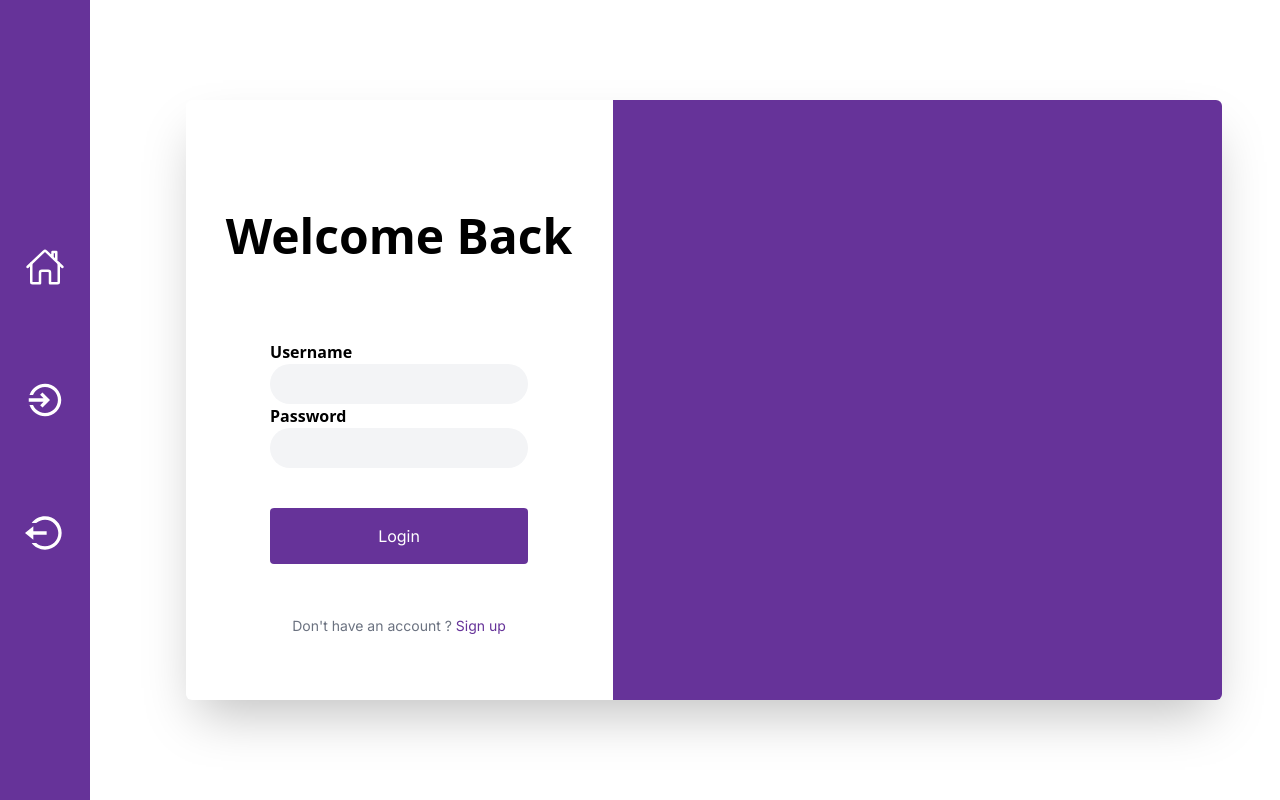
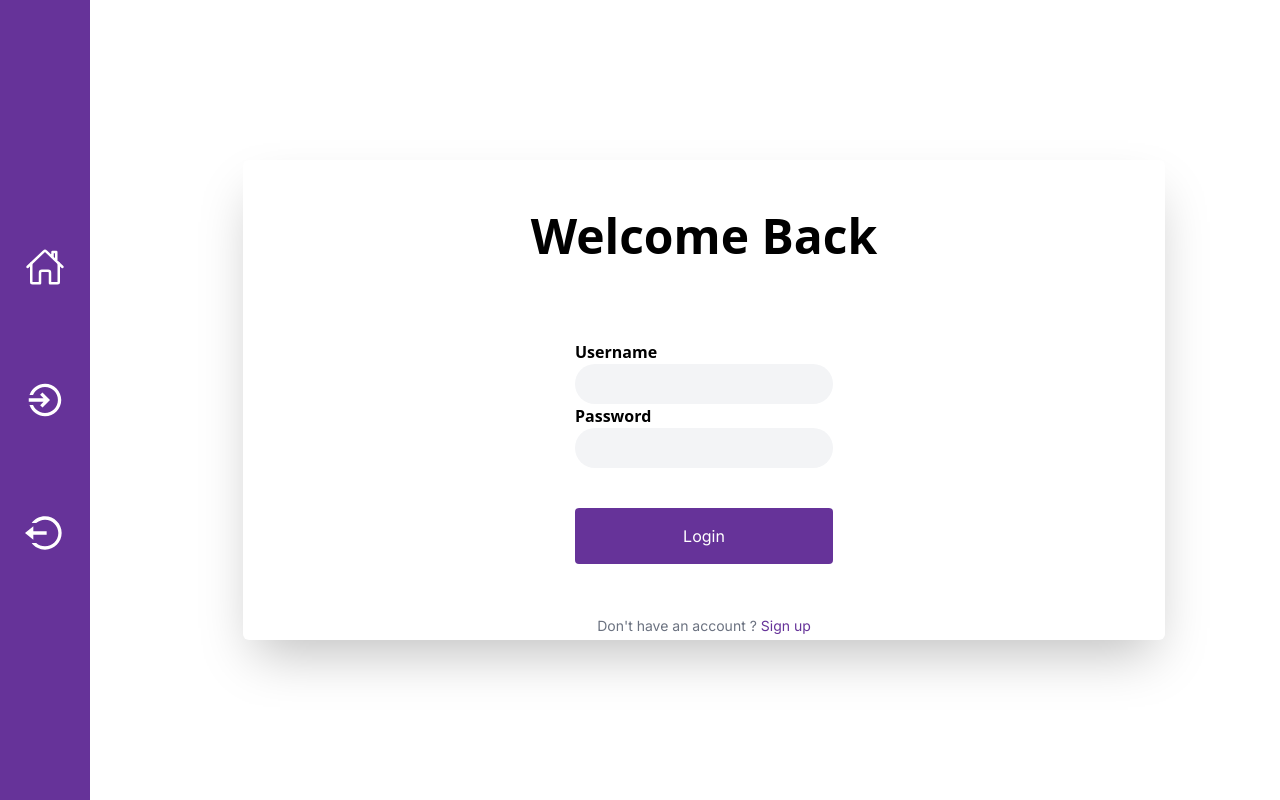
Before and after one commit to hatimh351/myApp, a Next.js app in the folder frontend/my-app/: page /login in a window 1280 px wide. Built offline with nearby package versions, Linux system fonts and the light colour scheme.

Commit message:
frontend form validation of login and sign up is done !

```diff
--- a/frontend/my-app/src/app/login/page.tsx
+++ b/frontend/my-app/src/app/login/page.tsx
@@ -7,15 +7,10 @@ export default function LoginPage()
 {
     return (
         <div className="flex w-[90%] items-center justify-center  ">
-            <div className="bg-white w-[90%] h-[600px] flex  justify-center shadow-2xl rounded-md overflow-hidden">
-
-                <div className="rounded w-[70%] h-[100%]  flex flex-col  items-center justify-center">
-                    <h1 className="mt-12 font-bold font-sans text-5xl mb-10"> Welcome Back </h1>
-                    <LoginSection/>
-                    <p className="text-gray-500 text-sm mt-3">Don't have an account ? <Link href={'/sign-up'}><span className="text-[#663399]"> Sign up </span> </Link> </p>
-                </div>
-                <div className="bg-[#663399] w-full"></div>
-
+            <div className="rounded-md w-[80%] h-[60%]  flex flex-col  items-center justify-center shadow-2xl  overflow-hidden">
+                <h1 className="mt-12 font-bold font-sans text-5xl mb-10"> Welcome Back </h1>
+                <LoginSection/>
+                <p className="text-gray-500 text-sm mt-3">Don't have an account ? <Link href={'/sign-up'}><span className="text-[#663399]"> Sign up </span> </Link> </p>
             </div>
         </div>
     )
--- a/frontend/my-app/src/app/sign-up/page.tsx
+++ b/frontend/my-app/src/app/sign-up/page.tsx
@@ -12,8 +12,6 @@ export default function SignUpPage()
                     <h1 className="mt-12 font-bold font-sans text-5xl mb-10">Join us today! </h1>
                     <SignUpSection/>
                 </div>
-                <div className="bg-[#663399] w-full"></div>
-
             </div>
         </div>
     )
--- a/frontend/my-app/src/app/ui/Button.tsx
+++ b/frontend/my-app/src/app/ui/Button.tsx
@@ -1,8 +1,15 @@
+'use client'
 
+import { useFormStatus } from "react-dom";
 
 
 const Button = ({name}:{name:string}) =>
 {
-    return(<button type="submit" className="bg-[#663399] text-white mt-10 w-[100%] rounded h-14 hover:opacity-75 active:opacity-50 transition ease-in-out "> {name} </button>)
+    const { pending } = useFormStatus();
+
+    return(<button disabled={pending} type="submit"  className="bg-[#663399] text-white mt-10 w-[100%] rounded h-14 hover:opacity-75 active:opacity-50 transition ease-in-out ">
+    { pending ? name + ' ...' : name }
+
+    </button>)
 }
 export default Button;
--- a/frontend/my-app/src/app/ui/LoginSection.tsx
+++ b/frontend/my-app/src/app/ui/LoginSection.tsx
@@ -3,21 +3,24 @@ import Button from "./Button";
 import {redirect} from "next/navigation";
 import Login from "@/app/lib/Login"
 import { useState } from "react";
-
+import { useFormState } from "react-dom";
 
 
 const LoginSection = () =>
 {
-    const [err, setError] = useState([]);
+
+    const [formState, formAction ] = useFormState(Login,
+        {
+            username: '',
+            password: '',
+            err: '',
+        })
 
     return (
-        <form className="flex flex-col justify-center items-center" action={async (FormData) =>
-        {
-            if (FormData.get('username')?.length < 5)
-                setError(['gggg']);
-            await Login(FormData);
-        }}>
-        {err.length != 0 ?<p> {err[0]} </p> : <></>}
+        <>
+            {formState.err.length != 0 ? <span className="text-red-500 text-[1em]"> {formState.err} </span> : <></>}
+            <form className="flex flex-col justify-center items-center" action={formAction}>
+
             <div className="flex flex-col h-4/5 justify-between mt-10 mb-10">
                 <label className="font-bold font-sans" >Username</label>
                 <input name='username' className=" pl-6 bg-gray-100 h-10 border-none outline-none focus:outline-[#663399] rounded-full" />
@@ -27,6 +30,7 @@ const LoginSection = () =>
                 <Button  name={'Login'}/>
             </div>
             </form>
+        </>
     )
 }
 
--- a/frontend/my-app/src/app/ui/SignUpSection.tsx
+++ b/frontend/my-app/src/app/ui/SignUpSection.tsx
@@ -3,14 +3,8 @@ import Button from "./Button";
 import SignUp from '@/app/lib/SignUp'
 import { useFormState } from "react-dom";
 
-type FormState =
-{
-    username: string;
-    password: string;
-    password1: string;
-    ThreIsErrors: boolean;
-    errors: string[];
-}
+
+
 
 const SignUpSection = () =>
 {
@@ -18,20 +12,21 @@ const SignUpSection = () =>
         {
             username: '',
             password: '',
-            password1: '',
-            ThreIsErrors: false,
-            errors: [],
+            password_confirmation: '',
+            err: '',
         })
     return (
-        <form className="flex flex-col h-[20em] justify-evenly items-center " action={formAction}>
+        <>
+            {formState.err.length != 0 ? <span className="text-red-500 text-[1em]"> {formState.err} </span> : <></>}
+            <form className="flex flex-col h-[20em] justify-evenly items-center " action={formAction}>
 
-            {formState.ThreIsErrors ? <span> {formState.errors} </span> : <></>}
 
-            <input name='username' placeholder="Username" className=" pl-6 bg-gray-100 h-10 border-none outline-none focus:outline-[#663399] rounded-full" />
-            <input name='password' placeholder="Password" className="pl-6 bg-gray-100 h-10 border-none outline-none focus:outline-[#663399] rounded-full" type="password"/>
-            <input name='password-confirmation' placeholder="Password confirmation" className="pl-6 bg-gray-100 h-10 border-none outline-none focus:outline-[#663399] rounded-full" type="password"/>
-            <Button  name={'Sign Up'}/>
-        </form>
+                <input name='username' placeholder="Username"  className=" pl-6 bg-gray-100 h-10 border-none outline-none focus:outline-[#663399] rounded-full" />
+                <input name='password' placeholder="Password" className="pl-6 bg-gray-100 h-10 border-none outline-none focus:outline-[#663399] rounded-full" type="password"/>
+                <input name='password-confirmation' placeholder="Password confirmation" className="pl-6 bg-gray-100 h-10 border-none outline-none focus:outline-[#663399] rounded-full" type="password"/>
+                <Button  name={'Sign Up'}/>
+            </form>
+        </>
     )
 }
 
```
Lines whose indentation alone changed are shown as unchanged.
